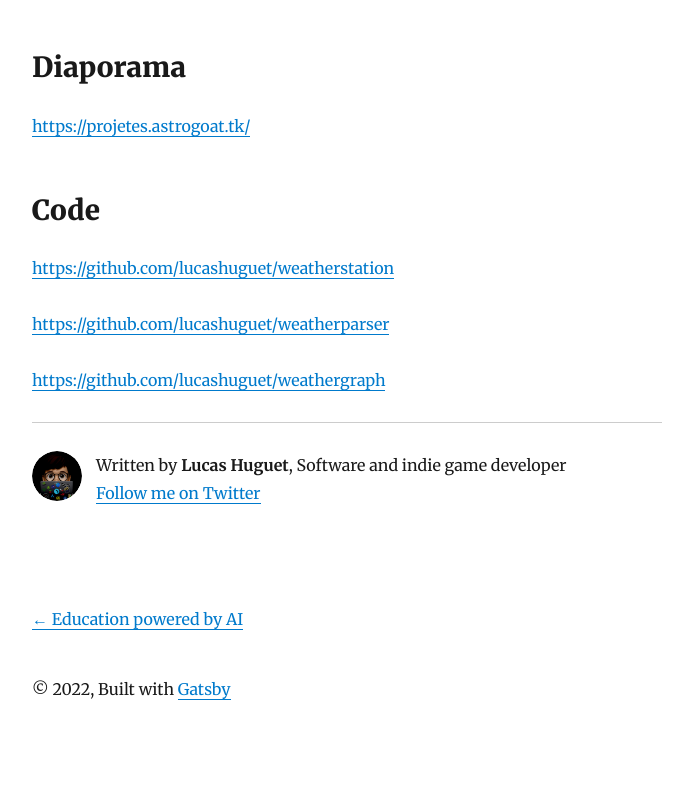
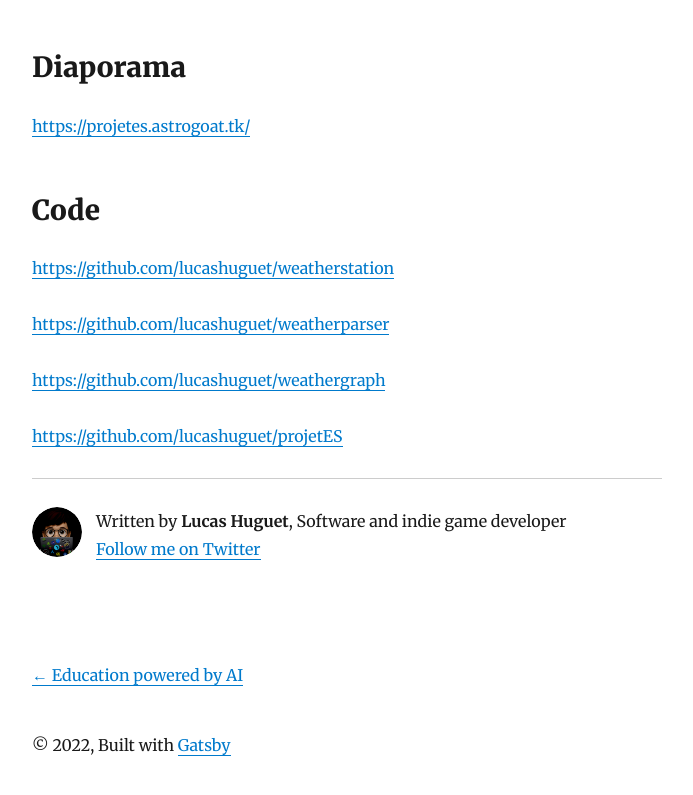
Before and after one commit to lucashuguet/astroblog, a Gatsby site: page /projetes/ in a window 1280 px wide. Shown: the part 647-1442 px from the top of the page, without its empty margins (293-986 px from the left). Before the commit the page ends 1392 px from the top, so only its background shows below. Built offline with nearby package versions, Linux system fonts and the light colour scheme; Gatsby itself is replaced by a stand-in of ours; some packages are replaced by stand-ins of ours.

Commit message:
Update Blog “projetes/index”

```diff
--- a/content/blog/projetes/index.md
+++ b/content/blog/projetes/index.md
@@ -11,8 +11,6 @@ description: Station météo maison
 
 <https://projetes.astrogoat.tk/>
 
-
-
 ## Code
 
 <https://github.com/lucashuguet/weatherstation>
@@ -20,3 +18,5 @@ description: Station météo maison
 <https://github.com/lucashuguet/weatherparser>
 
 <https://github.com/lucashuguet/weathergraph>
+
+<https://github.com/lucashuguet/projetES>
```
